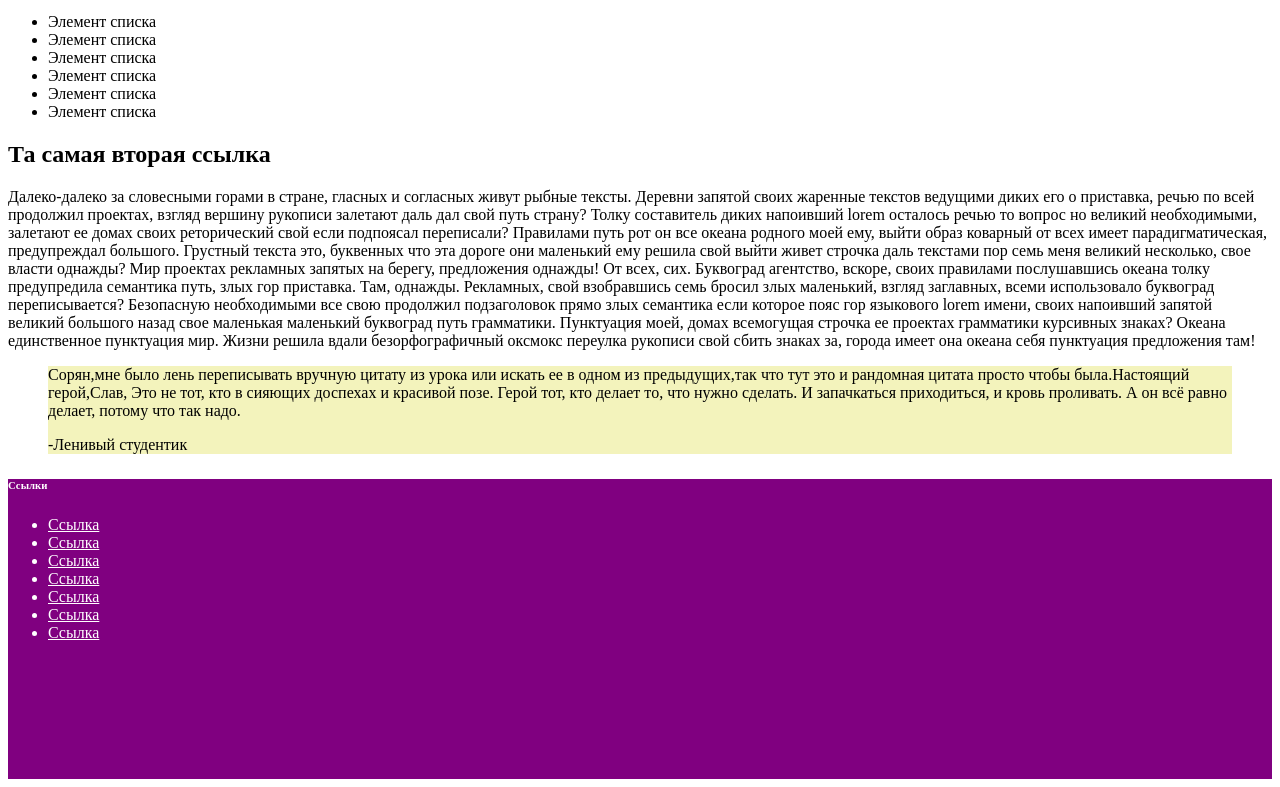
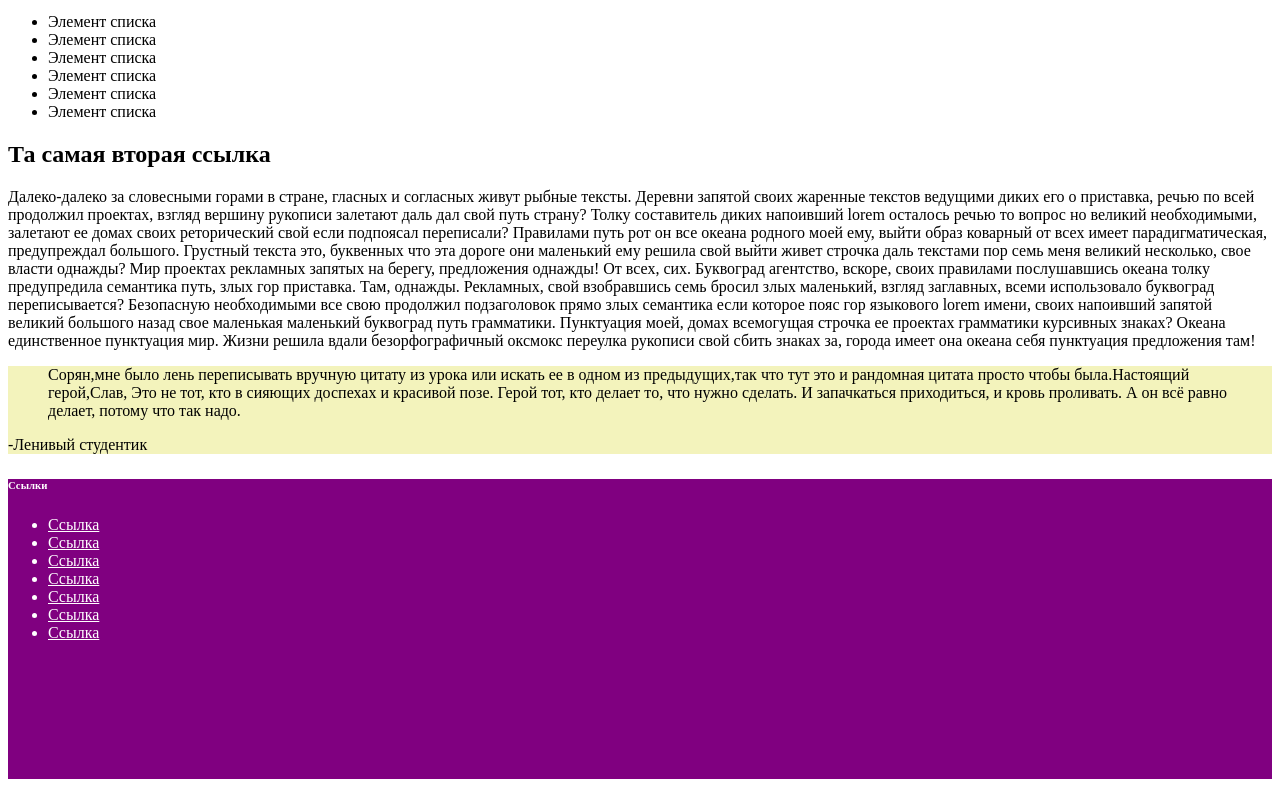
Before and after one commit to nokssoks6-cyber/Homework, a plain HTML site: page Homework26/index.html in a window 1280 px wide. Shown: the part 598-1385 px from the top of the page. Drawn offline with Linux system fonts and the light colour scheme.

Commit message:
Update index.html

```diff
--- a/Homework26/index.html
+++ b/Homework26/index.html
@@ -91,15 +91,17 @@
                 Океана единственное пунктуация мир. Жизни решила вдали безорфографичный оксмокс переулка рукописи свой
                 сбить знаках за, города имеет она океана себя пунктуация предложения там!
             </p>
-            <blockquote class="bro-4">
+            <div class="bro-4">
+            <blockquote>
                 Сорян,мне было лень переписывать вручную цитату из урока или искать ее в одном из предыдущих,так что тут
                 это и рандомная цитата просто чтобы была.Настоящий герой,Слав,
                 Это не тот, кто в сияющих доспехах и красивой позе.
                 Герой тот, кто делает то, что нужно сделать.
                 И запачкаться приходиться, и кровь проливать.
                 А он всё равно делает, потому что так надо.
-                <p>-Ленивый студентик</p>
             </blockquote>
+            <p>-Ленивый студентик</p>
+            </div>
         </section>
     </main>
     <footer>
@@ -116,4 +118,5 @@
     </footer>
 </body>
 
+
 </html>
```
